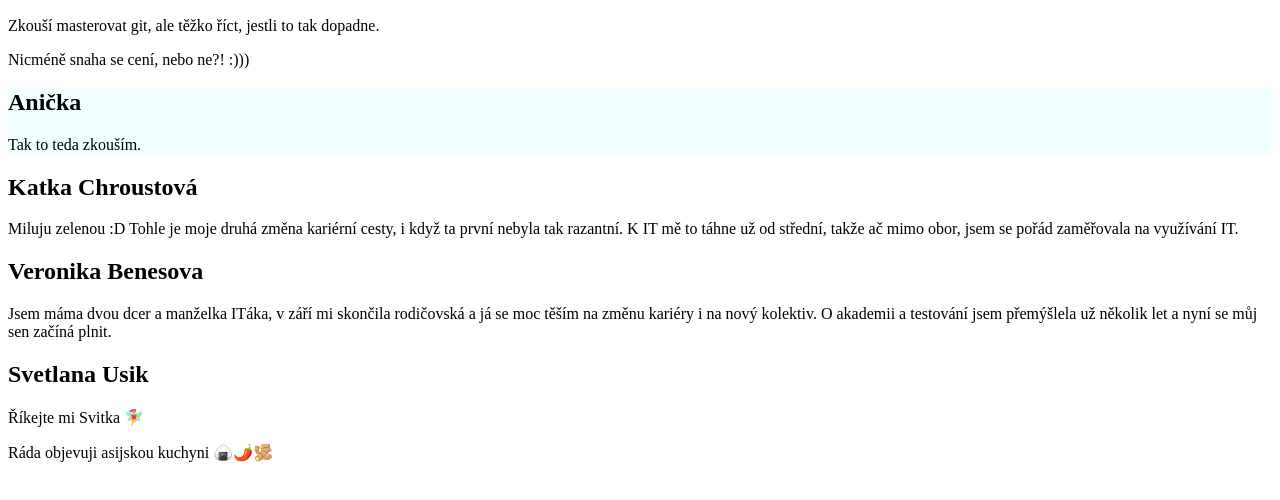
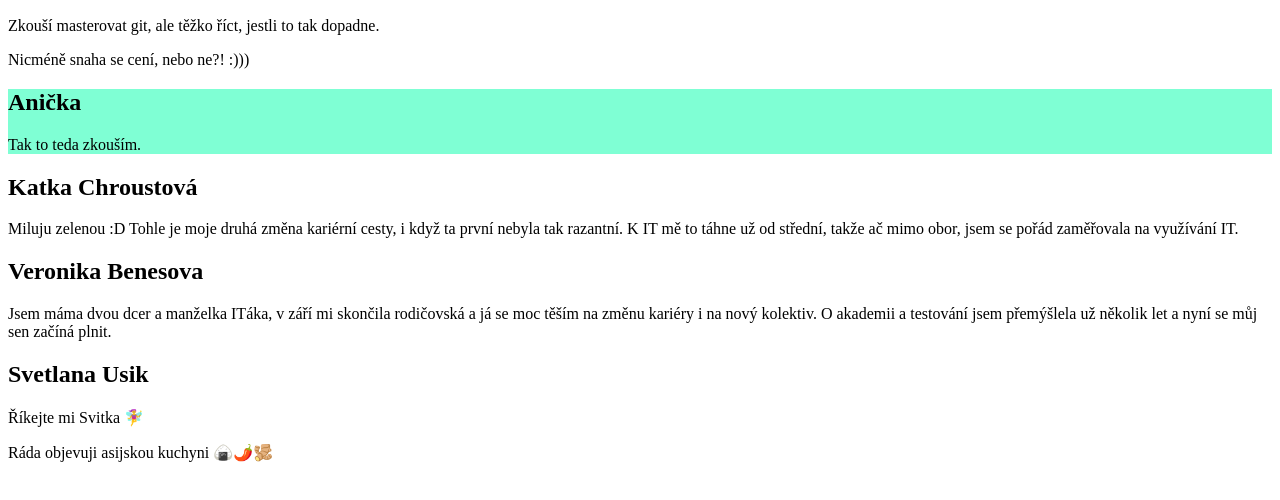
Before and after one commit to MFarka7/ReStarterky, a plain HTML site: page index.html in a window 1280 px wide. Shown: the part 110-610 px from the top of the page. Drawn offline with Linux system fonts and the light colour scheme.

Commit message:
Druha zmena barvy

```diff
--- a/mycss.css
+++ b/mycss.css
@@ -10,7 +10,7 @@ body{
 }
 
 #AnnaK{
-   background-color: azure;
+   background-color: aquamarine;
    font-family: initial;
    color:initial;
 
```
